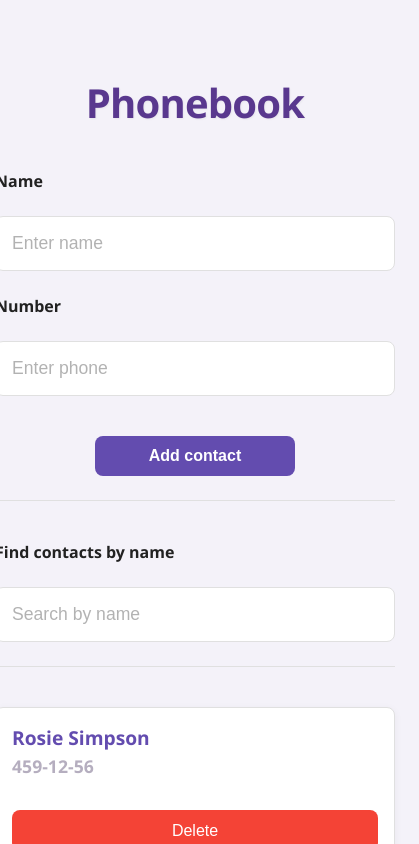
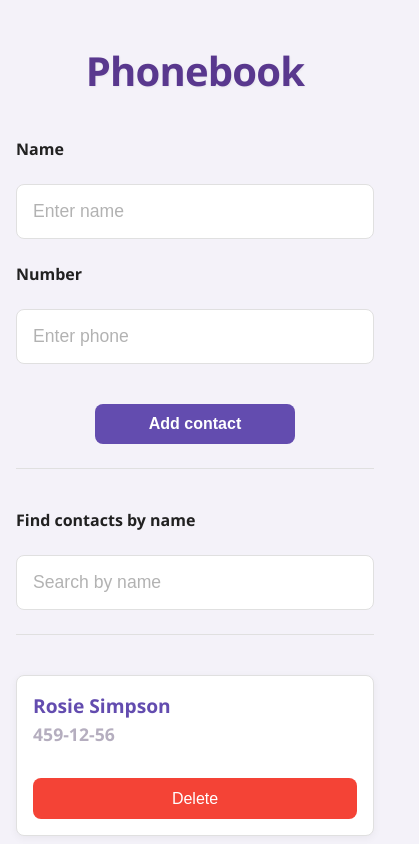
Before and after one commit to UsiTheStorm/goit-react-hw-03, a React (Vite) app: page / in a window 390 px wide. Shown: the top 844 px of the page, 419 px wide, since content can reach past the window. Built offline with nearby package versions, Linux system fonts and the light colour scheme.

Commit message:
Improve form layout and responsiveness in App.css
Adjusted padding and width properties for better layout consistency. Updated form fields to use full width and improved responsive styles for mobile devices.

```diff
--- a/src/App.css
+++ b/src/App.css
@@ -22,7 +22,7 @@ body {
   -webkit-font-smoothing: antialiased;
   -moz-osx-font-smoothing: grayscale;
   margin: 0;
-  padding: 2.5rem;
+  padding: 1rem;
   background: var(--background-light);
   color: var(--text-dark);
   display: flex;
@@ -66,6 +66,10 @@ h3 {
   flex-direction: column;
   align-items: center;
   gap: 1.5rem;
+
+  width: 100%;
+  max-width: 400px;
+  margin: 0 auto;
 }
 
 .contact-form-field,
@@ -73,7 +77,7 @@ h3 {
   display: flex;
   flex-direction: column;
 
-  /* gap: 1.5rem; */
+  width: 100%;
 }
 
 .label {
@@ -83,8 +87,7 @@ h3 {
 }
 
 .input {
-  width: 400px;
-  max-width: 400px;
+  width: 100%;
   padding: 1rem;
   margin-top: 1.5rem;
   border: 1px solid var(--border-color);
@@ -195,14 +198,6 @@ h3 {
 
 /* Responsive styles */
 @media (max-width: 768px) {
-  body {
-    padding: 1.5rem;
-  }
-
-  #root > div {
-    padding: 1.5rem;
-  }
-
   h1 {
     font-size: 2.5rem;
     margin-bottom: 2.5rem;
@@ -229,6 +224,11 @@ h3 {
     margin: 0;
   }
 
+  .contact-form-field,
+  .search-field {
+    display: inline-block;
+  }
+
   .contacts-list {
     flex-direction: column;
   }
```
